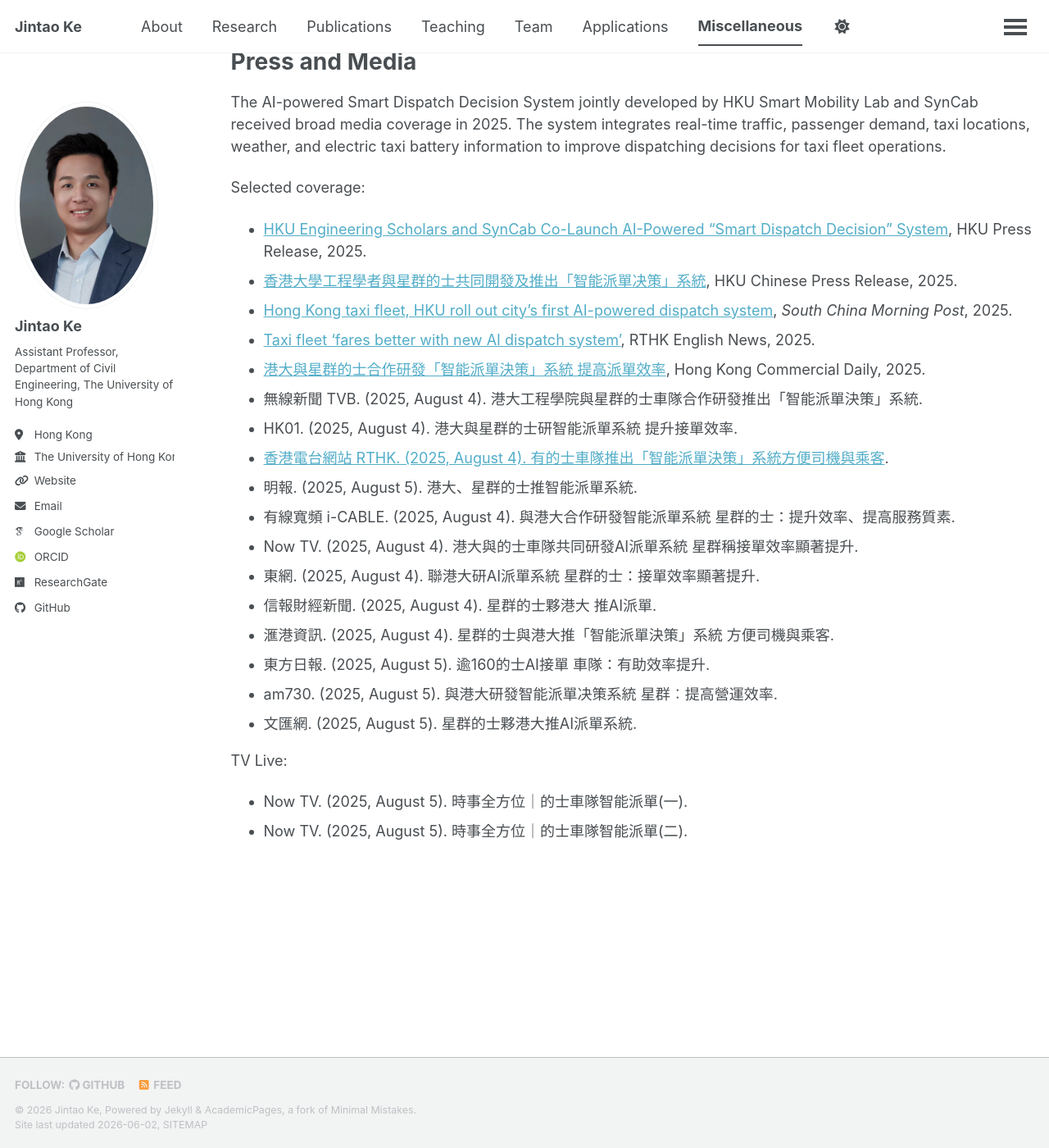
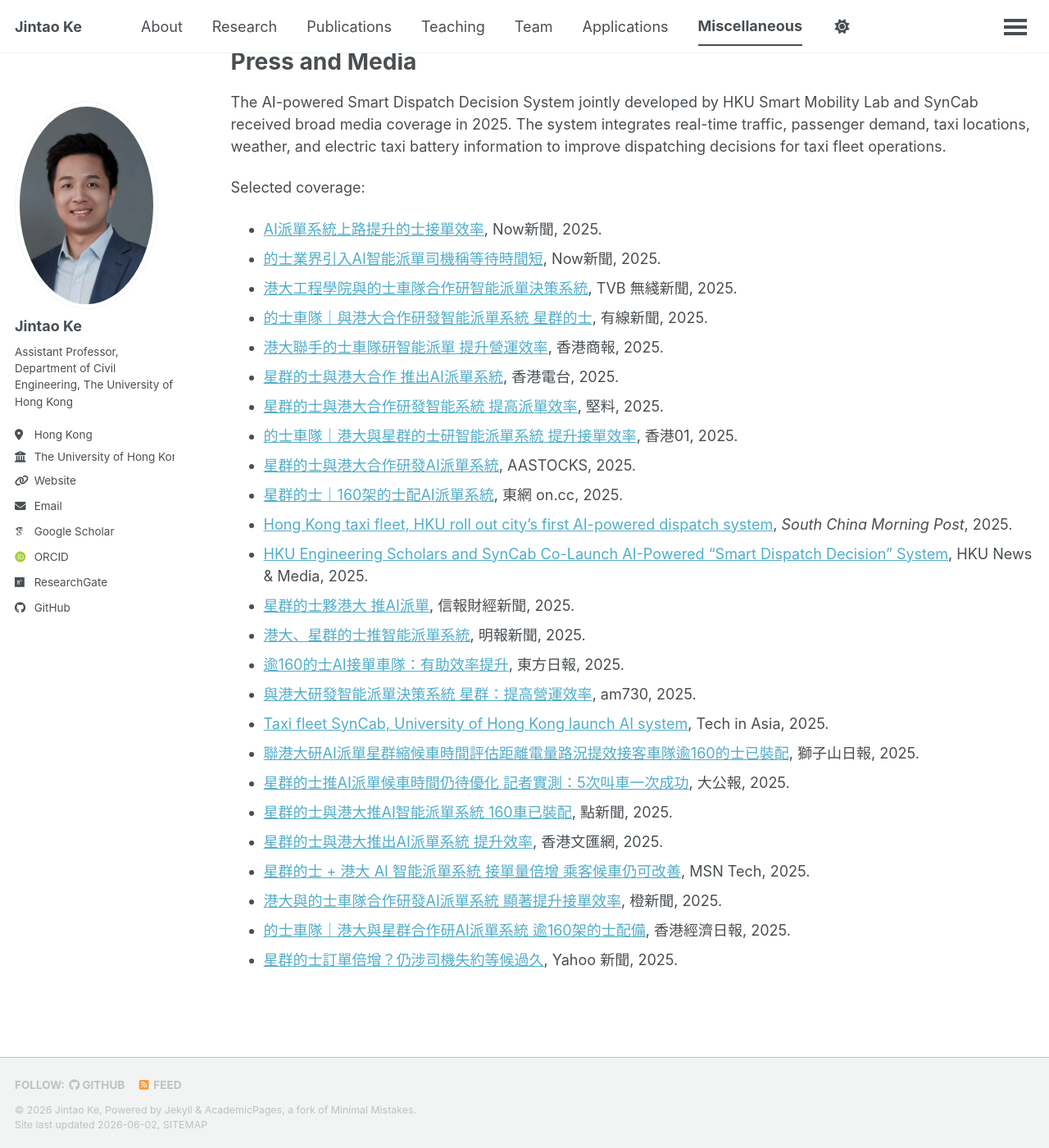
Before and after one commit to hku-kejintao/hku-kejintao.github.io, a Jekyll site: the page built from _pages/miscellaneous.md, in a window 1280 px wide and 1400 px high, scrolled down 719 px. Shown: the whole window at 82% size. Built offline with Jekyll 4.4.1, drawn with Linux system fonts in a browser that asks for light colours; some web fonts are replaced; a script that is not in the unit is left out.

Commit message:
Update application videos and press links
Co-authored-by: Cursor <cursoragent@cursor.com>

```diff
--- a/_pages/miscellaneous.md
+++ b/_pages/miscellaneous.md
@@ -32,25 +32,28 @@ The AI-powered Smart Dispatch Decision System jointly developed by HKU Smart Mob
 
 Selected coverage:
 
-- [HKU Engineering Scholars and SynCab Co-Launch AI-Powered "Smart Dispatch Decision" System](https://www.hku.hk/press/press-releases/detail/28528.html), HKU Press Release, 2025.
-- [香港大學工程學者與星群的士共同開發及推出「智能派單决策」系統](https://www.hku.hk/press/press-releases/detail/c_28528.html), HKU Chinese Press Release, 2025.
+- [AI派單系統上路提升的士接單效率](https://news.now.com/home/local/player?newsId=613679), Now新聞, 2025.
+- [的士業界引入AI智能派單司機稱等待時間短](https://news.now.com/home/local/player?newsId=613535), Now新聞, 2025.
+- [港大工程學院與的士車隊合作研智能派單決策系統](https://news.tvb.com/tc/local/6890abdcbccdd0876df68fe7), TVB 無綫新聞, 2025.
+- [的士車隊｜與港大合作研發智能派單系統 星群的士](https://www.i-cable.com/新聞資訊/375925/的士車隊-與港大合作研發智能派單系統-星群的), 有線新聞, 2025.
+- [港大聯手的士車隊研智能派單 提升營運效率](https://www.hkcd.com.hk/hkcdweb/content/2025/08/04/content_8707394.html), 香港商報, 2025.
+- [星群的士與港大合作 推出AI派單系統](https://news.rthk.hk/rthk/ch/component/k2/1816592-20250804.htm), 香港電台, 2025.
+- [星群的士與港大合作研發智能系統 提高派單效率](https://n.kinliu.hk/kinliuhknews/星群的士與港大合作研發智能系統　提高派單效率/), 堅料, 2025.
+- [的士車隊｜港大與星群的士研智能派單系統 提升接單效率](https://www.hk01.com/社會新聞/60263387/的士車隊-港大與星群的士研智能派單系統-提升接單效率), 香港01, 2025.
+- [星群的士與港大合作研發AI派單系統](http://www.aastocks.com/tc/stocks/news/infocast-news/IC4545257/), AASTOCKS, 2025.
+- [星群的士｜160架的士配AI派單系統](https://hk.on.cc/hk/bkn/cnt/news/20250804/bkn-20250804133317167-0804_00822_001.html), 東網 on.cc, 2025.
 - [Hong Kong taxi fleet, HKU roll out city's first AI-powered dispatch system](https://www.scmp.com/news/hong-kong/hong-kong-economy/article/3320686/hong-kong-taxi-fleet-hku-roll-out-citys-first-ai-powered-dispatch-system), *South China Morning Post*, 2025.
-- [Taxi fleet 'fares better with new AI dispatch system'](https://news.rthk.hk/rthk/en/component/k2/1816597-20250804.htm), RTHK English News, 2025.
-- [港大與星群的士合作研發「智能派單決策」系統 提高派單效率](http://www.hkcd.com/hkcdweb/content/2025/08/04/content_8707394.html), Hong Kong Commercial Daily, 2025.
-- 無線新聞 TVB. (2025, August 4). 港大工程學院與星群的士車隊合作研發推出「智能派單決策」系統.
-- HK01. (2025, August 4). 港大與星群的士研智能派單系統 提升接單效率.
-- [香港電台網站 RTHK. (2025, August 4). 有的士車隊推出「智能派單決策」系統方便司機與乘客](https://news.rthk.hk/rthk/ch/component/k2/1816592-20250804.htm).
-- 明報. (2025, August 5). 港大、星群的士推智能派單系統.
-- 有線寬頻 i-CABLE. (2025, August 4). 與港大合作研發智能派單系統 星群的士：提升效率、提高服務質素.
-- Now TV. (2025, August 4). 港大與的士車隊共同研發AI派單系統 星群稱接單效率顯著提升.
-- 東網. (2025, August 4). 聯港大研AI派單系統 星群的士：接單效率顯著提升.
-- 信報財經新聞. (2025, August 4). 星群的士夥港大 推AI派單.
-- 滙港資訊. (2025, August 4). 星群的士與港大推「智能派單決策」系統 方便司機與乘客.
-- 東方日報. (2025, August 5). 逾160的士AI接單 車隊：有助效率提升.
-- am730. (2025, August 5). 與港大研發智能派單决策系統 星群︰提高營運效率.
-- 文匯網. (2025, August 5). 星群的士夥港大推AI派單系統.
-
-TV Live:
-
-- Now TV. (2025, August 5). 時事全方位｜的士車隊智能派單(一).
-- Now TV. (2025, August 5). 時事全方位｜的士車隊智能派單(二).
+- [HKU Engineering Scholars and SynCab Co-Launch AI-Powered "Smart Dispatch Decision" System](https://www.hku.hk/press/news_detail_28528.html), HKU News & Media, 2025.
+- [星群的士夥港大 推AI派單](https://www.hkej.com/dailynews/views/article/4156380/星群的士夥港大+推AI派單), 信報財經新聞, 2025.
+- [港大、星群的士推智能派單系統](https://news.mingpao.com/pns/港聞/article/20250805/s00002/1754329322845/港大-星群的士推智能派單系統), 明報新聞, 2025.
+- [逾160的士AI接單車隊：有助效率提升](https://orientaldaily.on.cc/content/要聞港聞/odn-20250805-0805_00176_203/逾160的士AI接單--車隊：有助效率提升), 東方日報, 2025.
+- [與港大研發智能派單決策系統 星群：提高營運效率](https://www.am730.com.hk/本地/與港大研發智能派單决策系統-星群-提高營運效率/586299), am730, 2025.
+- [Taxi fleet SynCab, University of Hong Kong launch AI system](https://www.techinasia.com/news/taxi-fleet-syncab-university-of-hong-kong-launch-ai-system), Tech in Asia, 2025.
+- [聯港大研AI派單星群縮候車時間評估距離電量路況提效接客車隊逾160的士已裝配](https://dw-media.tkww.hk/epaper/hker/20250805/p03-0805.pdf), 獅子山日報, 2025.
+- [星群的士推AI派單候車時間仍待優化 記者實測：5次叫車一次成功](http://www.takungpao.com.hk/news/232109/2025/0805/1109873.html), 大公報, 2025.
+- [星群的士與港大推AI智能派單系統 160車已裝配](https://www.dotdotnews.com/s/202508/04/AP689053c2e4b08d2905318589.html), 點新聞, 2025.
+- [星群的士與港大推出AI派單系統 提升效率](https://www.wenweipo.com/a/202508/04/AP689050f2e4b048dd80bbb39a.html), 香港文匯網, 2025.
+- [星群的士 + 港大 AI 智能派單系統 接單量倍增 乘客候車仍可改善](https://www.msn.com/zh-hk/lifestyle/gadget-gift-guide/星群的士-港大-ai-智能派單系統-測試後接單量倍增-但乘客候車體驗仍有改善空間/ar-AA1JRZyp), MSN Tech, 2025.
+- [港大與的士車隊合作研發AI派單系統 顯著提升接單效率](https://www.orangenews.hk/hongkong/1286540/港大與的士車隊合作研發AI派單系統-顯著提升接單效率.shtml), 橙新聞, 2025.
+- [的士車隊｜港大與星群合作研AI派單系統 逾160架的士配備](https://news.hket.com/article/3988393/的士車隊｜港大與星群車隊合作研AI派單系統　逾160架的士配備系統), 香港經濟日報, 2025.
+- [星群的士訂單倍增？仍涉司機失約等候過久](https://hk.news.yahoo.com/的士車隊｜星群的士訂單倍增-惟涉司機失約、等候過久：司機或未熟悉接單系統｜yahoo-081250991.html), Yahoo 新聞, 2025.
```
Also changed, not shown: _pages/applications.md (+2 -2 lines).
